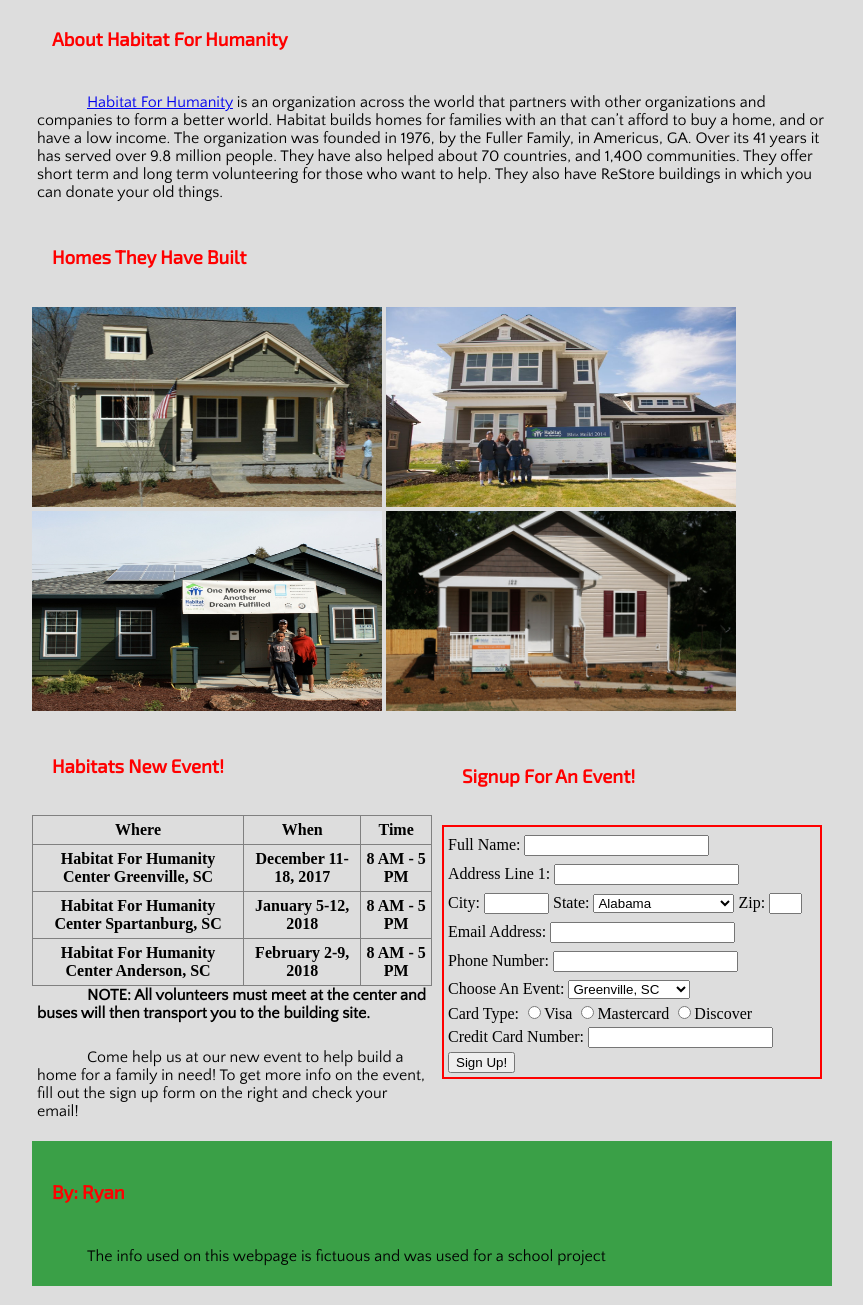
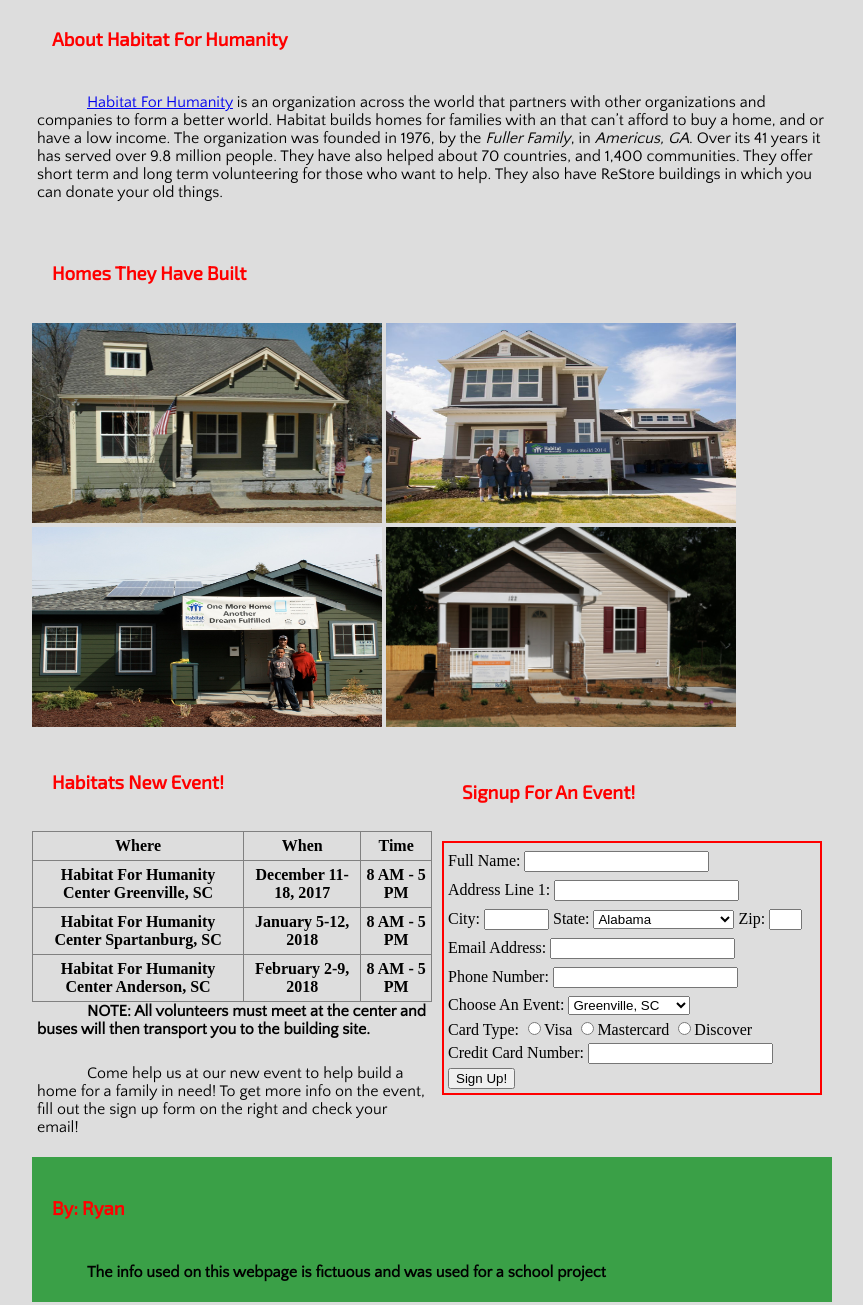
Before and after one commit to rjgithub02/charity-event-project, a plain HTML site: page index.html in a window 1280 px wide. Shown: the part 340-1645 px from the top of the page, without its empty margins (208-1071 px from the left). Drawn offline with Linux system fonts and the light colour scheme.

Commit message:
Add files via upload

```diff
--- a/index.html
+++ b/index.html
@@ -24,10 +24,12 @@
       <h3>About Habitat For Humanity</h3>
       <p><a href="https://www.habitat.org/">Habitat For Humanity</a> is an organization across the world that partners with other organizations and companies to
       form a better world. Habitat builds homes for families with an that can’t afford to buy a home, and or have a low income.
-      The organization was founded in 1976, by the Fuller Family, in Americus, GA. Over its 41 years it has served over
+      The organization was founded in 1976, by the <i>Fuller Family</i>, in <i>Americus, GA</i>. Over its 41 years it has served over
       9.8 million people. They have also helped about 70 countries, and 1,400 communities. They offer short term and long term
       volunteering for those who want to help. They also have ReStore buildings in which you can donate your old things.</p>
+    </section>
 
+    <section id="homes">
       <h3>Homes They Have Built</h3>
         <img class="homes" src="Img/Home_one.jpg" alt="Tennessee, USA">
         <img class="homes" src="Img/Home_two.jpg" alt="Utah, USA">
@@ -169,7 +171,7 @@
 
     <footer>
       <h3>By: Ryan</h3>
-      <p>The info used on this webpage is fictuous and was used for a school project</p>
+      <p><b>The info used on this webpage is fictuous and was used for a school project</b></p>
     </footer>
 
   </div>
--- a/main.css
+++ b/main.css
@@ -10,6 +10,7 @@ div.container {
     "header"
     "hero"
     "event"
+    "homes"
     "about"
     "signup"
     "footer";
@@ -101,6 +102,11 @@ section#event {
   grid-area: event;
 }
 
+section#homes {
+  background-color: #dddddd;
+  grid-area: homes;
+}
+
 .hero-image {
   background-image: url("Img/Habitat_main.jpg");
   background-size: 100% 100%;
@@ -137,6 +143,7 @@ footer {
       "header header"
       "hero   hero"
       "event event"
+      "homes homes"
       "about signup"
       "footer footer";
   }
```
